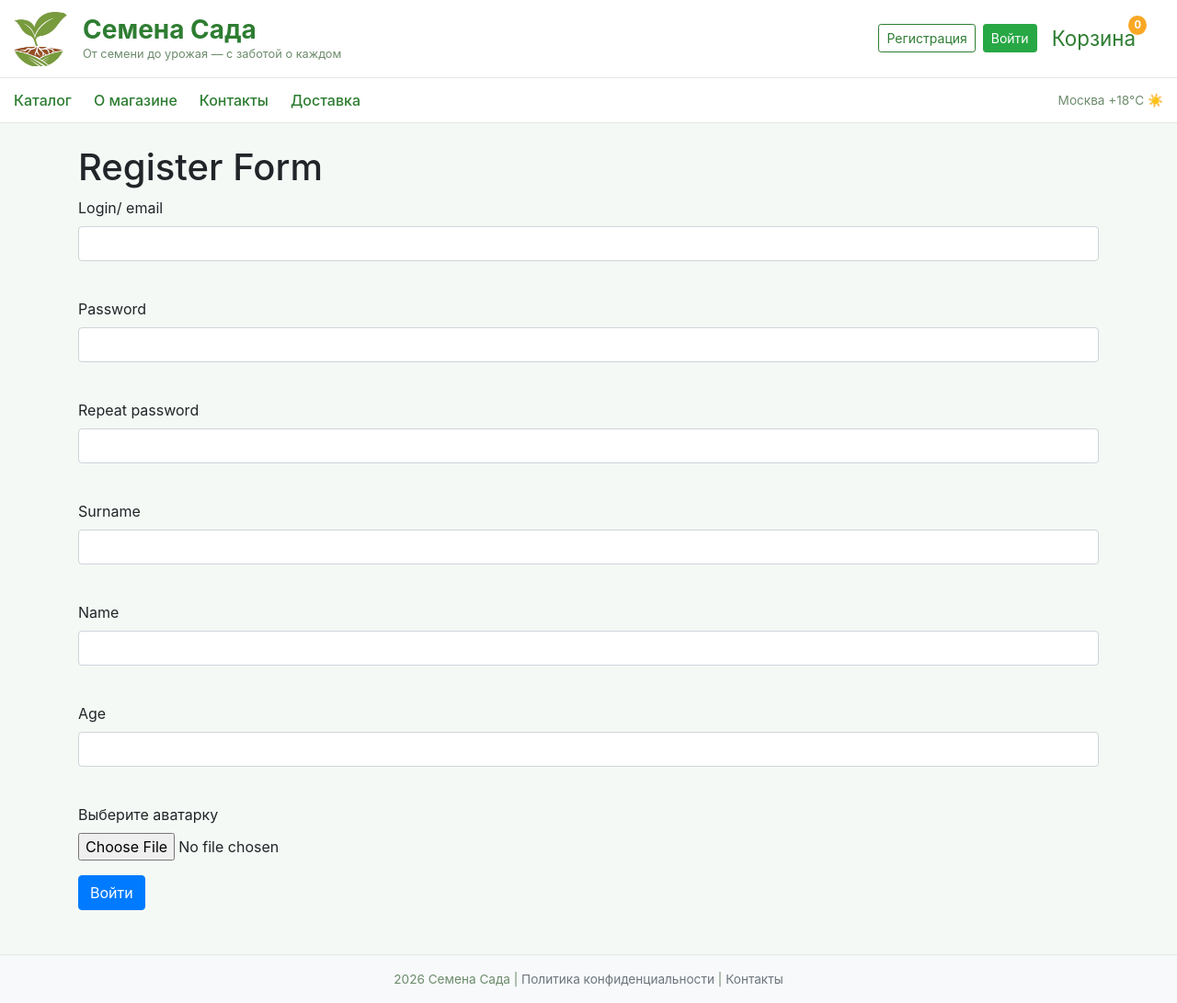
After one commit to MakarovEmil/WEB_project, a Flask app: template templates/registration.html in a window 1280 px wide. The commit adds this page. Shown: the whole page at 92% size. Run offline with Flask 3, Linux system fonts and the light colour scheme; tables that the repository leaves empty hold one stand-in row (values such as "Sample post"); the template is opened without the code that fills it: values that come from a table or form of the project are taken from there, most other values are stand-ins (such as "Sample title", 1, 10 or a date in 2020); some libraries are stand-ins or nearby versions.

Commit message:
terms of reference

```diff
--- a/data/categories.py
+++ b/data/categories.py
@@ -1,7 +1,6 @@
 import sqlalchemy
 from sqlalchemy import orm
 from .db_session import SqlAlchemyBase
-from flask_login import UserMixin
 from sqlalchemy_serializer import SerializerMixin
 
 
--- /dev/null
+++ b/data/forms/registration.py
@@ -0,0 +1,13 @@
+from flask_wtf import FlaskForm
+from wtforms import PasswordField, StringField, SubmitField, EmailField, IntegerField
+from wtforms.validators import DataRequired
+
+
+class RegisterForm(FlaskForm):
+    email = EmailField('Login/ email', validators=[DataRequired()])
+    password = PasswordField('Password', validators=[DataRequired()])
+    password_again = PasswordField('Repeat password', validators=[DataRequired()])
+    surname = StringField('Surname', validators=[DataRequired()])
+    name = StringField('Name', validators=[DataRequired()])
+    age = IntegerField('Age', validators=[DataRequired()])
+    submit = SubmitField('Войти')
--- a/data/order_item.py
+++ b/data/order_item.py
@@ -1,7 +1,6 @@
 import sqlalchemy
 from sqlalchemy import orm
 from .db_session import SqlAlchemyBase
-from flask_login import UserMixin
 from sqlalchemy_serializer import SerializerMixin
 
 
--- a/data/orders.py
+++ b/data/orders.py
@@ -2,7 +2,7 @@ import datetime
 import sqlalchemy
 from sqlalchemy import orm
 from .db_session import SqlAlchemyBase
-from flask_login import UserMixin
+
 from sqlalchemy_serializer import SerializerMixin
 
 
--- a/data/products.py
+++ b/data/products.py
@@ -2,7 +2,7 @@ import datetime
 import sqlalchemy
 from sqlalchemy import orm
 from .db_session import SqlAlchemyBase
-from flask_login import UserMixin
+
 from sqlalchemy_serializer import SerializerMixin
 
 
--- a/main.py
+++ b/main.py
@@ -1,4 +1,121 @@
+import os
 from flask import Flask
+from flask import render_template
+from data.users import User
+from data.db_session import global_init, create_session
+from data.forms.registration import RegisterForm
+from data.forms.login import LoginForm
+from flask import redirect
+from flask_login import LoginManager, login_user, logout_user, login_required
+from flask import request
+from flask_restful import Api
+from data.api import user_resources
+
+UPLOAD_FOLDER_FOR_AVATARS_USERS = 'static/image/uploads/avatars_users/'
+UPLOAD_FOLDER_FOR_AVATARS_PRODUCTS = 'static/image/uploads/avatars_products/'
+ALLOWED_EXTENSIONS = ['png', 'jpg', 'jpeg', 'gif']
+
+SECRET_KEY_FOR_ADMINS = 'вкусные семечки'
 
 app = Flask(__name__)
 app.config['SECRET_KEY'] = 'yandexlyceum_secret_key'
+
+api = Api(app)
+api.add_resource(user_resources.UsersListResource, '/api/users')
+api.add_resource(user_resources.UsersResource, '/api/users/<int:user_id>')
+
+
+login_manager = LoginManager()
+login_manager.init_app(app)
+
+global_init('db/garden_seeds.db')
+@login_manager.user_loader
+def load_user(user_id):
+    db_sess = create_session()
+    return db_sess.get(User, user_id)
+
+@app.route('/', methods=['GET', 'POST'])
+def index():
+    return render_template('base.html', title='Главная')
+
+
+
+@app.route('/register', methods=['GET', 'POST'])
+def registration():
+    form = RegisterForm()
+    if form.validate_on_submit():
+        if form.password.data != form.password_again.data:
+            return render_template('registration.html', title='Регистрация',
+                                   form=form,
+                                   message="Пароли не совпадают")
+        db_sess = create_session()
+        if db_sess.query(User).filter(User.email == form.email.data).first():
+            return render_template('registration.html', title='Регистрация',
+                                   form=form,
+                                   message="Такой пользователь уже есть")
+        user = User(
+            surname=form.surname.data,
+            name=form.name.data,
+            age=form.age.data,
+            email=form.email.data,
+        )
+        user.set_password(form.password.data)
+        db_sess.add(user)
+        db_sess.commit()
+
+        file = request.files.get('file')
+        if file and file.filename != '':
+            ext = file.filename.rsplit('.', 1)[1].lower()
+            if ext in ALLOWED_EXTENSIONS:
+                filename = f"{user.id}.{ext}"
+
+                # Сохраняем файл
+                file.save(os.path.join(UPLOAD_FOLDER_FOR_AVATARS_USERS, filename))
+
+                # Обновляем путь в БД
+                user.image_path = f'static/image/uploads/avatars/{filename}'
+
+                db_sess.commit()
+        return redirect('/')
+    return render_template('registration.html', title='Регистрация', form=form)
+
+
+@app.route('/login', methods=['GET', 'POST'])
+def login():
+    form = LoginForm()
+    if form.validate_on_submit():
+        db_sess = create_session()
+        user = db_sess.query(User).filter(User.email == form.email.data).first()
+        if not user:
+            return render_template('login.html',
+                                   message="Такого пользователя не нашлось",
+                                   form=form)
+        if user.check_password(form.password.data):
+            if form.is_admin.data:
+                if form.secret_password.data != SECRET_KEY_FOR_ADMINS:
+                    return render_template('login.html',
+                                           message="Неправильный секретный пароль",
+                                           form=form)
+                else:
+                    if not user.is_admin:
+                        user.is_admin = True
+                        db_sess.commit()
+            else:
+                user.is_admin = False
+                db_sess.commit()
+            login_user(user, remember=form.remember_me.data)
+            return redirect("/")
+        return render_template('login.html',
+                               message="Неправильный логин или пароль",
+                               form=form)
+    return render_template('login.html', title='Авторизация', form=form)
+
+
+@app.route('/logout')
+@login_required
+def logout():
+    logout_user()
+    return redirect("/")
+
+if __name__ == '__main__':
+    app.run()
--- /dev/null
+++ b/static/css/style.css
@@ -0,0 +1,107 @@
+body {
+  background-color: #f5f9f5;
+}
+
+.navbar-main {
+  background-color: white;
+  border-bottom: 1px solid #e0e8e0;
+  padding-top: 0.75rem;
+  padding-bottom: 0.75rem;
+}
+
+.logo-img {
+  width: 60px;
+  height: 60px;
+  object-fit: cover;
+  border-radius: 12px;
+  margin-right: 15px;
+}
+
+.brand-title {
+  font-size: 1.75rem;
+  font-weight: 700;
+  color: #2e7d32;
+  margin: 0;
+  line-height: 1.2;
+}
+
+.brand-slogan {
+  font-size: 0.8rem;
+  color: #6c8b6c;
+  margin: 0;
+}
+
+.user-name {
+  color: #2e7d32;
+  font-weight: 500;
+  margin-right: 1rem;
+}
+
+.btn-outline-green {
+  color: #2e7d32;
+  border-color: #2e7d32;
+}
+
+.btn-outline-green:hover {
+  background-color: #2e7d32;
+  color: white;
+}
+
+.cart-icon {
+  position: relative;
+  display: inline-block;
+  margin-left: 1rem;
+  font-size: 1.4rem;
+  text-decoration: none;
+  color: #2e7d32;
+}
+
+.cart-count {
+  position: absolute;
+  top: -8px;
+  right: -12px;
+  background-color: #f9a825;
+  color: white;
+  font-size: 0.7rem;
+  font-weight: bold;
+  border-radius: 50%;
+  padding: 2px 6px;
+  min-width: 18px;
+  text-align: center;
+}
+
+.nav-links {
+  background-color: #ffffff;
+  border-bottom: 1px solid #e0e8e0;
+  padding: 0.5rem 0;
+}
+
+.nav-links .nav-link {
+  color: #2e7d32;
+  font-weight: 500;
+  margin-right: 1.5rem;
+  padding: 0.25rem 0;
+  transition: all 0.2s ease;
+}
+
+.nav-links .nav-link:hover {
+  color: #1b5e20;
+  text-decoration: underline;
+  text-underline-offset: 5px;
+}
+
+.weather-block {
+  color: #6c8b6c;
+  font-size: 0.85rem;
+}
+
+.footer {
+  background-color: #f8f9fa;
+  border-top: 1px solid #e0e8e0;
+  margin-top: 3rem;
+  padding-top: 1rem;
+  padding-bottom: 1rem;
+  color: #6c8b6c;
+  font-size: 0.85rem;
+  text-align: center;
+}
--- a/templates/base.html
+++ b/templates/base.html
@@ -1,5 +1,5 @@
 <!doctype html>
-<html lang="en">
+<html lang="ru">
   <head>
     <meta charset="utf-8" />
     <meta
@@ -12,31 +12,86 @@
       integrity="sha384-Vkoo8x4CGsO3+Hhxv8T/Q5PaXtkKtu6ug5TOeNV6gBiFeWPGFN9MuhOf23Q9Ifjh"
       crossorigin="anonymous"
     />
-    <title>{{title}}</title>
+    <link
+      rel="stylesheet"
+      href="{{ url_for('static', filename='css/style.css') }}"
+    />
+
+    <title>{{ title }}</title>
   </head>
   <body>
-    <nav class="navbar navbar-light bg-light">
+    <div class="navbar-main">
       <div class="container-fluid">
-        <h1 class="navbar-brand mb-0" style="font-size: 2.5rem">
-          Миссия Колонизация Марса
-        </h1>
-        <div>
-          {% if current_user.is_authenticated %}
-          <a href="/logout"
-            >{{ current_user.surname }} {{ current_user.name }}</a
-          >
-          {% else %}
-          <a class="btn btn-primary" href="/register">Зарегистрироваться</a>
-          <a class="btn btn-success" href="/login">Войти</a>
-          {% endif %}
+        <div class="row w-100 align-items-center">
+          <div class="col-md-6 d-flex align-items-center">
+            <img
+              src="{{ url_for('static', filename='image/logo/logo.jpg') }}"
+              alt="Логотип"
+              class="logo-img"
+              onerror="this.src = 'https://via.placeholder.com/60?text=Seed'"
+            />
+            <div>
+              <div class="brand-title">Семена Сада</div>
+              <div class="brand-slogan">
+                От семени до урожая — с заботой о каждом
+              </div>
+            </div>
+          </div>
+          <div class="col-md-6 d-flex justify-content-end align-items-center">
+            {% if current_user.is_authenticated %}
+            <a href="/personal_account" class="user-name">
+              {{ current_user.surname }} {{ current_user.name }}
+            </a>
+            <a href="/logout" class="btn btn-sm btn-outline-danger">Выйти</a>
+            {% else %}
+            <a href="/register" class="btn btn-sm btn-outline-green"
+              >Регистрация</a
+            >
+            <a href="/login" class="btn btn-sm btn-success ml-2">Войти</a>
+            {% endif %}
+            <a href="/cart" class="cart-icon">
+              Корзина
+              <span class="cart-count">{{ cart_count|default(0) }}</span>
+            </a>
+          </div>
         </div>
       </div>
-    </nav>
+    </div>
 
-    <h4>И на Марсе будут яблони цвести!</h4>
+    <div class="nav-links">
+      <div class="container-fluid">
+        <div
+          class="d-flex justify-content-between align-items-center flex-wrap"
+        >
+          <div class="d-flex flex-wrap">
+            <a href="/catalog" class="nav-link">Каталог</a>
+            <a href="/about" class="nav-link">О магазине</a>
+            <a href="/contacts" class="nav-link">Контакты</a>
+            <a href="/delivery" class="nav-link">Доставка</a>
 
-    <main role="main" class="container mt-3">
+            {% if current_user.is_authenticated and current_user.is_admin %}
+            <a href="/admin/products" class="nav-link">Товары</a>
+            <a href="/admin/orders" class="nav-link">Заказы</a>
+            <a href="/admin/reports" class="nav-link">Отчёты</a>
+            {% endif %}
+          </div>
+          <div class="weather-block">
+            {{ weather|default('Москва +18°C ☀️') }}
+          </div>
+        </div>
+      </div>
+    </div>
+
+    <main role="main" class="container mt-4">
       {% block content %}{% endblock %}
     </main>
+
+    <footer class="footer">
+      <div class="container">
+        2026 Семена Сада |
+        <a href="#" class="text-muted">Политика конфиденциальности</a> |
+        <a href="#" class="text-muted">Контакты</a>
+      </div>
+    </footer>
   </body>
 </html>
--- /dev/null
+++ b/templates/registration.html
@@ -0,0 +1,70 @@
+{% extends "base.html" %}
+
+{% block content %}
+<h1>Register Form</h1>
+<form action="" method="post" enctype="multipart/form-data">
+    {{ form.hidden_tag() }}
+    <p>
+        {{ form.email.label }}<br>
+        {{ form.email(class="form-control", type="email") }}<br>
+        {% for error in form.email.errors %}
+            <p class="alert alert-danger" role="alert">
+                {{ error }}
+            </p>
+        {% endfor %}
+    </p>
+    <p>
+        {{ form.password.label }}<br>
+        {{ form.password(class="form-control", type="password") }}<br>
+        {% for error in form.password.errors %}
+            <p class="alert alert-danger" role="alert">
+                {{ error }}
+            </p>
+        {% endfor %}
+    </p>
+    <p>
+        {{ form.password_again.label }}<br>
+        {{ form.password_again(class="form-control", type="password") }}<br>
+        {% for error in form.password_again.errors %}
+            <p class="alert alert-danger" role="alert">
+                {{ error }}
+            </p>
+        {% endfor %}
+    </p>
+    <p>
+        {{ form.surname.label }}<br>
+        {{ form.surname(class="form-control") }}<br>
+        {% for error in form.surname.errors %}
+            <p class="alert alert-danger" role="alert">
+                {{ error }}
+            </p>
+        {% endfor %}
+    </p>
+    <p>
+        {{ form.name.label }}<br>
+        {{ form.name(class="form-control") }}<br>
+        {% for error in form.name.errors %}
+            <p class="alert alert-danger" role="alert">
+                {{ error }}
+            </p>
+        {% endfor %}
+    </p>
+    <p>
+        {{ form.age.label }}<br>
+        {{ form.age(class="form-control") }}<br>
+        {% for error in form.age.errors %}
+            <p class="alert alert-danger" role="alert">
+                {{ error }}
+            </p>
+        {% endfor %}
+    </p>
+
+    <p>
+        <label for="photo">Выберите аватарку</label>
+        <input type="file" class="form-control-file" id="photo" name="file">
+    </p>
+
+    <p>{{ form.submit(type="submit", class="btn btn-primary") }}</p>
+    {{message}}
+</form>
+{% endblock %}
```
Also changed, not shown: data/api/arg_parser_user.py (added, +12 -0 lines), data/api/user_resources.py (added, +54 -0 lines), data/forms/login.py (added, +12 -0 lines), templates/login.html (added, +39 -0 lines), db/garden_seeds.db (added), static/image/logo/logo.jpg (added), 1 other file.
